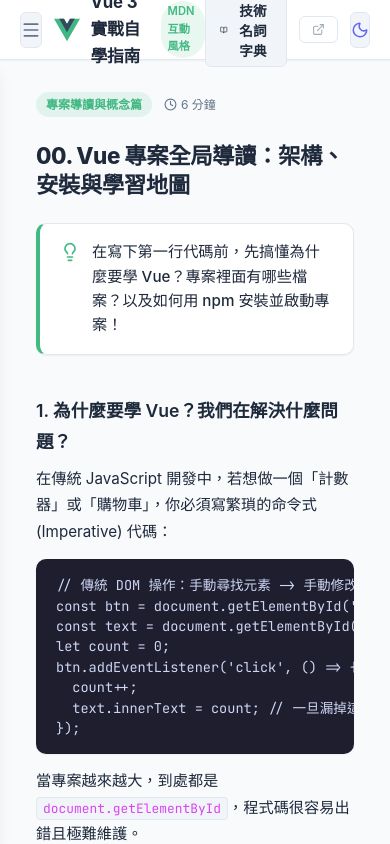
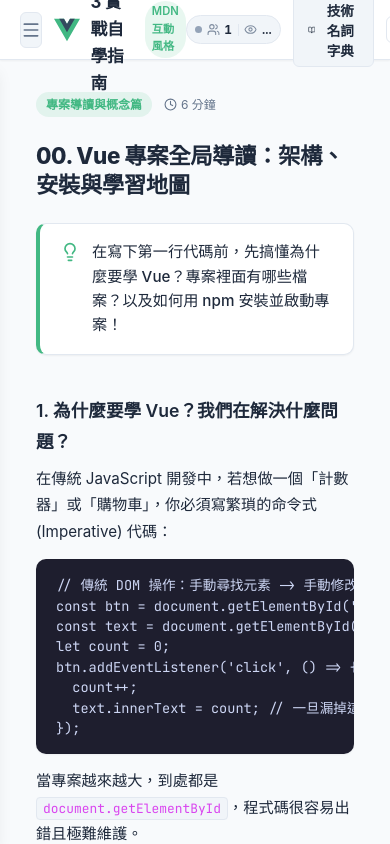
Before and after one commit to DarkSchneider1024/vue-studying, a Vue app: page / in a window 390 px wide. Shown: the top 844 px of the page. Built offline with nearby package versions, Linux system fonts and the light colour scheme; no server answers; the database is empty.

Commit message:
feat: integrate Firebase Realtime Database for online visitor presence and total views tracking

```diff
--- a/package.json
+++ b/package.json
@@ -10,6 +10,7 @@
   },
   "dependencies": {
     "@lucide/vue": "^1.43.0",
+    "firebase": "^12.18.0",
     "lucide-vue-next": "^1.0.0",
     "vue": "^3.5.41"
   },
--- a/src/App.vue
+++ b/src/App.vue
@@ -6,6 +6,7 @@
 import CodePlayground from './components/CodePlayground.vue';
 import GlossaryView from './components/GlossaryView.vue';
 import { curriculum } from './data/curriculum';
+import { initVisitorTracker } from './services/firebase';
 import { Code2, BookOpen, Columns, Maximize2 } from 'lucide-vue-next';
 
 // 檢視模式 ('lessons' | 'glossary')
@@ -114,6 +115,9 @@
   if (window.innerWidth <= 1024) {
     sidebarOpen.value = false;
   }
+
+  // 初始化 Firebase 即時線上人數與瀏覽量追蹤
+  initVisitorTracker();
 });
 </script>
 
--- a/src/components/HeaderNav.vue
+++ b/src/components/HeaderNav.vue
@@ -7,8 +7,10 @@
   CheckCircle2,
   Menu,
   ExternalLink,
-  Sparkles
+  Users,
+  Eye
 } from 'lucide-vue-next';
+import { onlineCount, totalViews, isRealtimeConnected } from '../services/firebase';
 
 const props = defineProps({
   isDark: Boolean,
@@ -75,6 +77,22 @@
     </div>
 
     <div class="header-right">
+      <!-- 訪客與即時在線狀態儀表 (Firebase Realtime Database) -->
+      <div class="visitor-stats-badge" :title="isRealtimeConnected ? '已連線 Firebase 即時統計' : 'Firebase 連線中...'">
+        <div class="stat-item online-stat">
+          <span class="pulse-dot" :class="{ 'is-active': isRealtimeConnected }"></span>
+          <Users :size="13" class="stat-icon" />
+          <span class="stat-val">{{ onlineCount }}</span>
+          <span class="stat-unit">在線</span>
+        </div>
+        <div class="stat-divider"></div>
+        <div class="stat-item views-stat" title="全站累計瀏覽人次">
+          <Eye :size="13" class="stat-icon" />
+          <span class="stat-val">{{ totalViews > 0 ? totalViews.toLocaleString() : '...' }}</span>
+          <span class="stat-unit">次瀏覽</span>
+        </div>
+      </div>
+
       <!-- 技術名詞字典切換按鈕 -->
       <button
         class="nav-toggle-btn"
@@ -299,4 +317,93 @@
     display: none;
   }
 }
+
+/* 訪客與在線統計儀表樣式 */
+.visitor-stats-badge {
+  display: flex;
+  align-items: center;
+  gap: 0.5rem;
+  padding: 0.35rem 0.75rem;
+  background: var(--bg-subtle);
+  border: 1px solid var(--border-color);
+  border-radius: 9999px;
+  font-size: 0.75rem;
+  font-weight: 500;
+  color: var(--text-muted);
+  user-select: none;
+  transition: all 0.2s ease;
+}
+
+.visitor-stats-badge:hover {
+  border-color: var(--primary);
+  background: var(--bg-surface);
+}
+
+.stat-item {
+  display: flex;
+  align-items: center;
+  gap: 0.3rem;
+}
+
+.stat-icon {
+  opacity: 0.8;
+  color: var(--text-muted);
+}
+
+.stat-val {
+  font-weight: 700;
+  color: var(--text-main);
+  font-variant-numeric: tabular-nums;
+}
+
+.stat-unit {
+  font-size: 0.7rem;
+  opacity: 0.85;
+}
+
+.stat-divider {
+  width: 1px;
+  height: 12px;
+  background: var(--border-color);
+}
+
+.pulse-dot {
+  width: 7px;
+  height: 7px;
+  border-radius: 50%;
+  background-color: #94a3b8;
+  display: inline-block;
+  transition: background-color 0.3s ease;
+}
+
+.pulse-dot.is-active {
+  background-color: #10b981;
+  box-shadow: 0 0 0 0 rgba(16, 185, 129, 0.7);
+  animation: pulse-ring 2s infinite;
+}
+
+@keyframes pulse-ring {
+  0% {
+    transform: scale(0.95);
+    box-shadow: 0 0 0 0 rgba(16, 185, 129, 0.7);
+  }
+  70% {
+    transform: scale(1);
+    box-shadow: 0 0 0 6px rgba(16, 185, 129, 0);
+  }
+  100% {
+    transform: scale(0.95);
+    box-shadow: 0 0 0 0 rgba(16, 185, 129, 0);
+  }
+}
+
+@media (max-width: 640px) {
+  .visitor-stats-badge {
+    padding: 0.25rem 0.5rem;
+    gap: 0.35rem;
+  }
+  .stat-unit {
+    display: none;
+  }
+}
 </style>
--- /dev/null
+++ b/src/services/firebase.js
@@ -0,0 +1,128 @@
+// src/services/firebase.js
+// Firebase Realtime Database 即時連線監聽與瀏覽統計服務
+import { initializeApp } from 'firebase/app';
+import { getAnalytics, isSupported as isAnalyticsSupported } from 'firebase/analytics';
+import {
+  getDatabase,
+  ref,
+  onValue,
+  set,
+  push,
+  onDisconnect,
+  serverTimestamp,
+  runTransaction
+} from 'firebase/database';
+import { ref as vueRef } from 'vue';
+
+const firebaseConfig = {
+  apiKey: "AIzaSyB5rblhcYItrHeQ-mHCTiI0SBi8P81tbcY",
+  authDomain: "dev-studying.firebaseapp.com",
+  databaseURL: "https://dev-studying-default-rtdb.firebaseio.com",
+  projectId: "dev-studying",
+  storageBucket: "dev-studying.firebasestorage.app",
+  messagingSenderId: "491737280290",
+  appId: "1:491737280290:web:8b584928464dc616273f7b",
+  measurementId: "G-FEF2HXNTM8"
+};
+
+// 初始化 Firebase 實例
+const app = initializeApp(firebaseConfig);
+
+// 判斷並初始化 Analytics
+if (typeof window !== 'undefined') {
+  isAnalyticsSupported().then((supported) => {
+    if (supported) {
+      try {
+        getAnalytics(app);
+      } catch (e) {
+        console.warn('Firebase Analytics 初始化略過:', e);
+      }
+    }
+  });
+}
+
+// 取得 Realtime Database
+const db = getDatabase(app);
+
+// 響應式狀態 (供 UI 全域綁定)
+export const onlineCount = vueRef(1);
+export const totalViews = vueRef(0);
+export const isRealtimeConnected = vueRef(false);
+
+let isInitialized = false;
+
+/**
+ * 啟動即時線上人數監聽與瀏覽量累加
+ */
+export function initVisitorTracker() {
+  if (typeof window === 'undefined' || isInitialized) return;
+  isInitialized = true;
+
+  try {
+    // 1. 累加總瀏覽次數 (Page Views)
+    const pageViewsRef = ref(db, 'stats/page_views');
+    runTransaction(pageViewsRef, (currentValue) => {
+      return (currentValue || 0) + 1;
+    }).catch((err) => {
+      console.warn('累計瀏覽量更新受限 (可能需檢查 RTDB Rules):', err.message);
+    });
+
+    // 2. 監聽統計數據變化 (即時同步總瀏覽量)
+    const statsRef = ref(db, 'stats');
+    onValue(statsRef, (snapshot) => {
+      const data = snapshot.val();
+      if (data && typeof data.page_views === 'number') {
+        totalViews.value = data.page_views;
+      }
+    }, (err) => {
+      console.warn('監聽 stats 數據失敗:', err.message);
+    });
+
+    // 3. 即時在線人數機制 (Presence System)
+    const connectedRef = ref(db, '.info/connected');
+    const presenceListRef = ref(db, 'presence');
+
+    onValue(connectedRef, (snap) => {
+      if (snap.val() === true) {
+        isRealtimeConnected.value = true;
+
+        // 在 presence 清單中加入當前連線 Session
+        const myPresenceRef = push(presenceListRef);
+
+        // 設定離線 hook：當瀏覽器關閉、刷新或斷線時自動移除此 Session
+        onDisconnect(myPresenceRef).remove().catch(() => {});
+
+        // 寫入當前 Session 資訊
+        set(myPresenceRef, {
+          joinedAt: serverTimestamp(),
+          userAgent: navigator.userAgent.slice(0, 100)
+        }).catch((err) => {
+          console.warn('寫入在線狀態受限 (請確認 Firebase RTDB 權限):', err.message);
+        });
+
+        // 監聽網頁卸載事件，加速移除（雙重保險）
+        window.addEventListener('beforeunload', () => {
+          set(myPresenceRef, null);
+        });
+      } else {
+        isRealtimeConnected.value = false;
+      }
+    });
+
+    // 4. 即時監聽線上在線清單的變化
+    onValue(presenceListRef, (snapshot) => {
+      if (snapshot.exists()) {
+        const val = snapshot.val();
+        const count = Object.keys(val).length;
+        onlineCount.value = Math.max(1, count);
+      } else {
+        onlineCount.value = 1;
+      }
+    }, (err) => {
+      console.warn('監聽 presence 清單失敗:', err.message);
+    });
+
+  } catch (err) {
+    console.error('Firebase 即時統計服務啟動異常:', err);
+  }
+}
```
Also changed, not shown: 1 other file (tests, documents, lock files or other folders).
